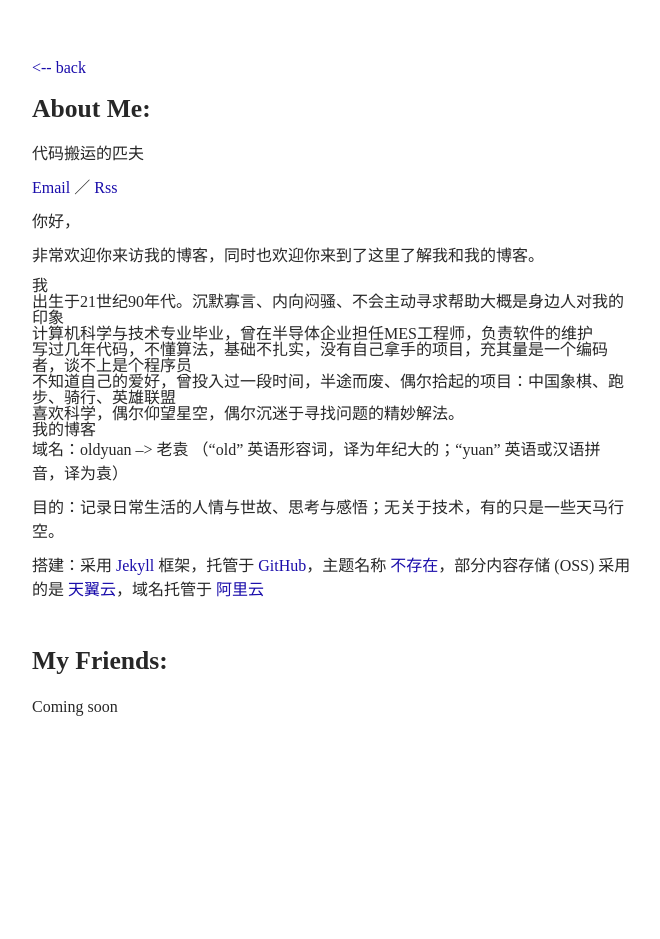
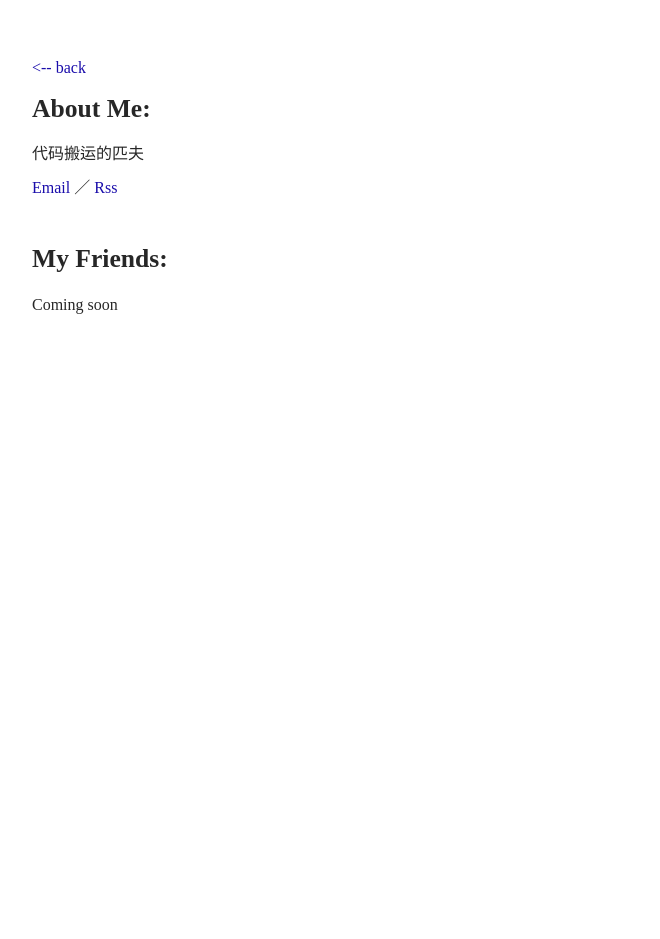
Before and after one commit to yrir/oldyuan.com, a Jekyll site: the page built from me/index.md, in a window 1280 px wide. Shown: the whole page, without its empty margins (308-968 px from the left). Built offline with Jekyll 4.4.1, drawn with Linux system fonts in a browser that asks for light colours; some web fonts are replaced; after the commit the page ends 900 px from its top, so only the background shows below that.

Commit message:
Update index.md

```diff
--- a/me/index.md
+++ b/me/index.md
@@ -5,27 +5,3 @@ layout: about
 代码搬运的匹夫
 
 [Email](mailto:yuianch@outlook.it) **／** [Rss](https://oldyuan.com/feed)
-
-你好，
-
-非常欢迎你来访我的博客，同时也欢迎你来到了这里了解我和我的博客。
-
-## 我
-
-| 出生于21世纪90年代。沉默寡言、内向闷骚、不会主动寻求帮助大概是身边人对我的印象
-
-| 计算机科学与技术专业毕业，曾在半导体企业担任MES工程师，负责软件的维护
-
-| 写过几年代码，不懂算法，基础不扎实，没有自己拿手的项目，充其量是一个编码者，谈不上是个程序员
-
-| 不知道自己的爱好，曾投入过一段时间，半途而废、偶尔拾起的项目：中国象棋、跑步、骑行、英雄联盟
-
-| 喜欢科学，偶尔仰望星空，偶尔沉迷于寻找问题的精妙解法。
-
-## 我的博客
-
-**域名**：oldyuan --> 老袁 （“**old**” 英语形容词，译为**年纪大的**；“**yuan**” 英语或汉语拼音，译为**袁**）
-
-**目的**：记录日常生活的人情与世故、思考与感悟；无关于技术，有的只是一些天马行空。
-
-**搭建**：采用 [Jekyll](https://www.jekyll.com.cn/) 框架，托管于 [GitHub](https://www.github.com/)，主题名称 [不存在](https://oldbyuan.com/404.html)，部分内容存储 (OSS) 采用的是 [天翼云](https://www.ctyun.cn/)，域名托管于 [阿里云](https://www.aliyun.com/)
```
